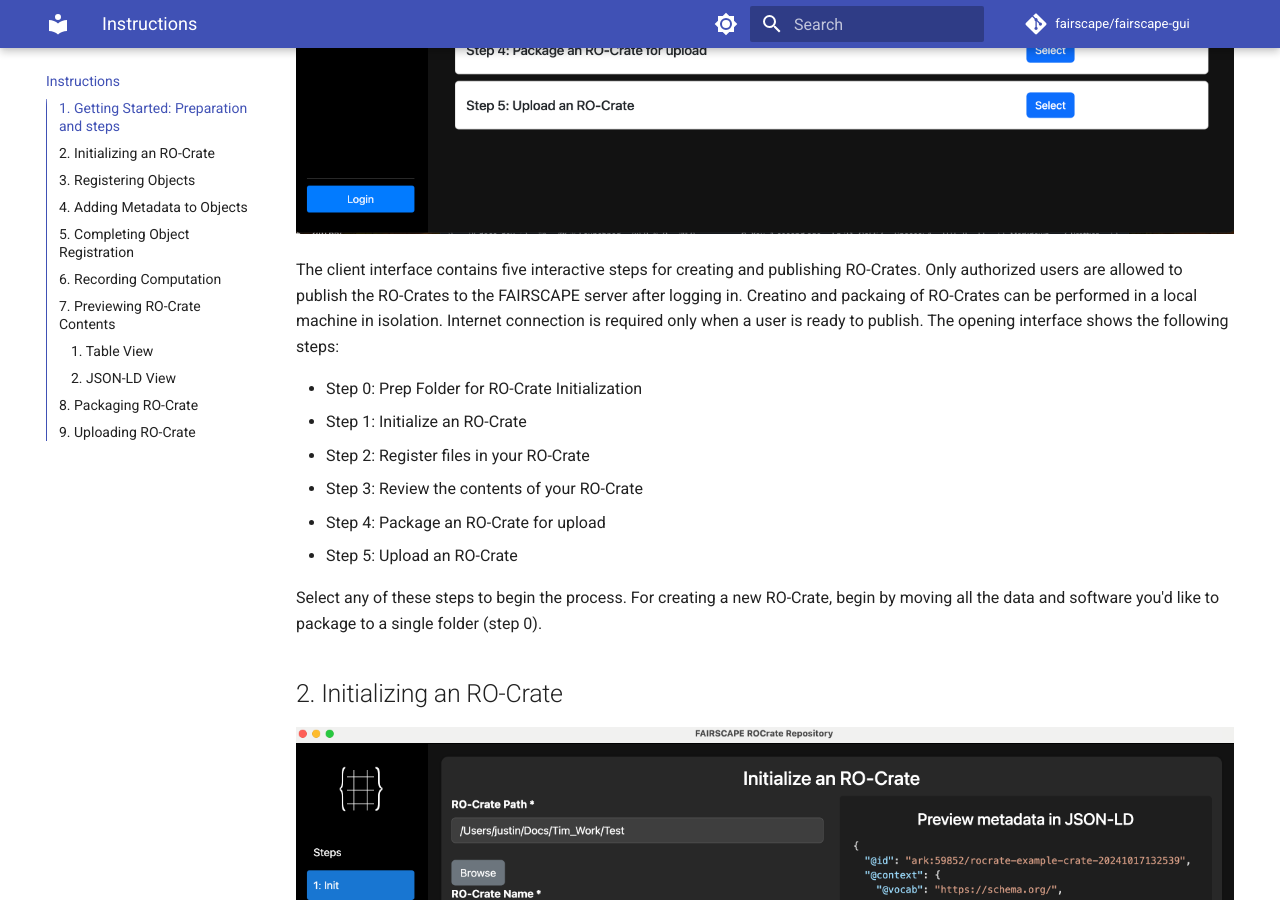
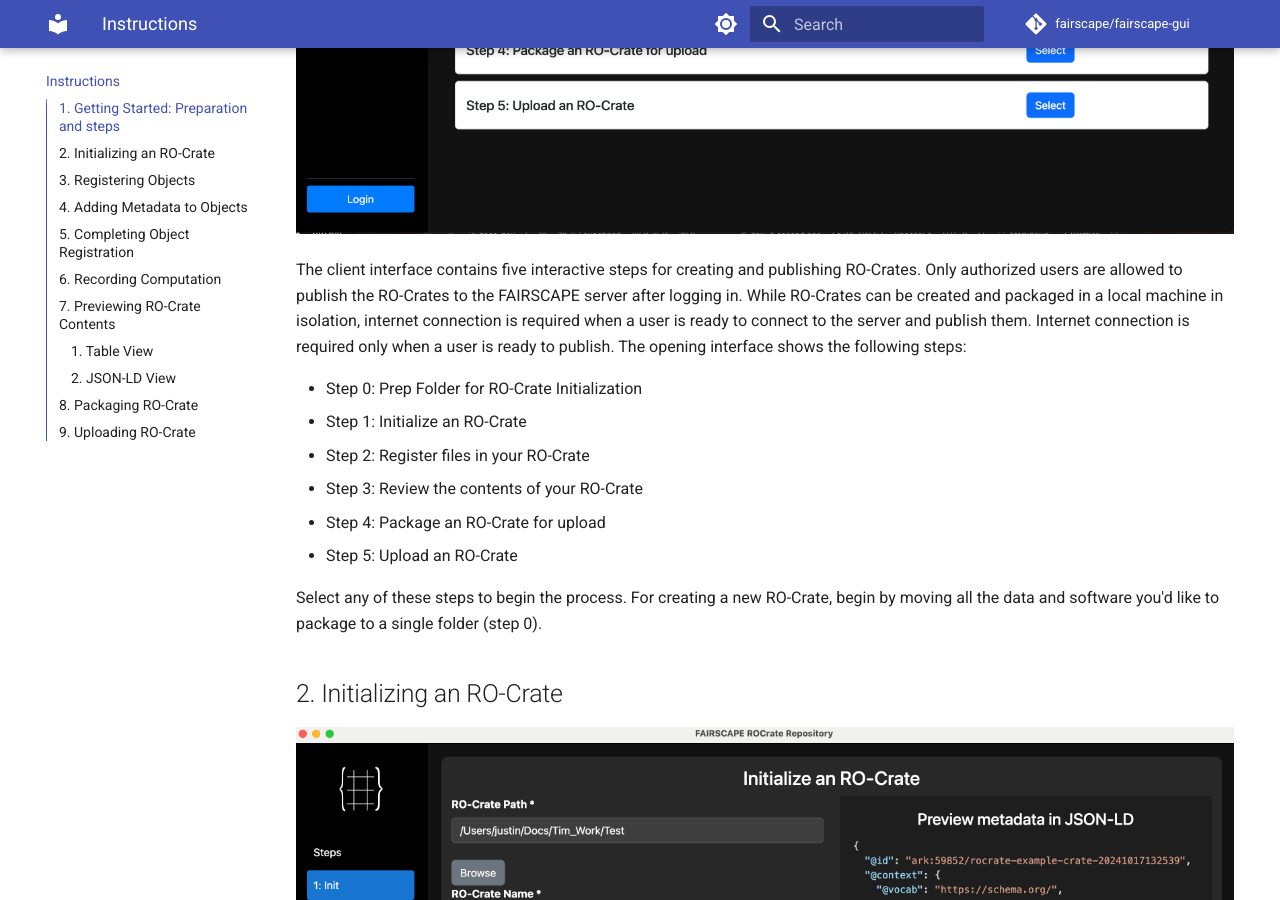
Before and after one commit to fairscape/fairscape_web_client, an MkDocs documentation site: the page built from docs/instructions.md, in a window 1280 px wide and 900 px high, scrolled down 582 px. Built offline with MkDocs 1.6.1 and Material for MkDocs 9.7.7, drawn with Linux system fonts in a browser that asks for light colours; comment, search, counter and statistics services are not loaded.

Commit message:
last fix

```diff
--- a/docs/instructions.md
+++ b/docs/instructions.md
@@ -4,7 +4,7 @@
 
 ![Step 1](../screenshots/1.png)
 
-The client interface contains five interactive steps for creating and publishing RO-Crates. Only authorized users are allowed to publish the RO-Crates to the FAIRSCAPE server after logging in. Creatino and packaing of RO-Crates can be performed in a local machine in isolation. Internet connection is required only when a user is ready to publish. The opening interface shows the following steps:
+The client interface contains five interactive steps for creating and publishing RO-Crates. Only authorized users are allowed to publish the RO-Crates to the FAIRSCAPE server after logging in. While RO-Crates can be created and packaged in a local machine in isolation, internet connection is required when a user is ready to connect to the server and publish them. Internet connection is required only when a user is ready to publish. The opening interface shows the following steps:
 
 - Step 0: Prep Folder for RO-Crate Initialization
 - Step 1: Initialize an RO-Crate
```
